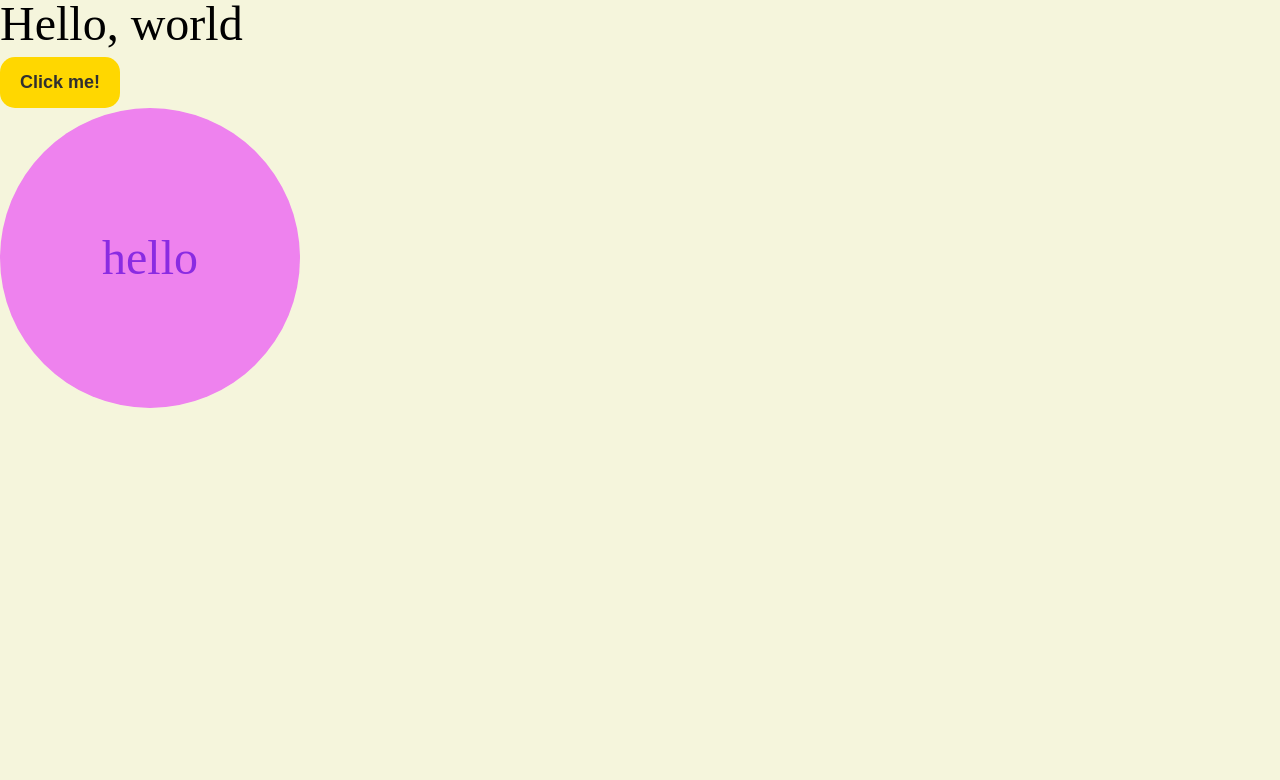
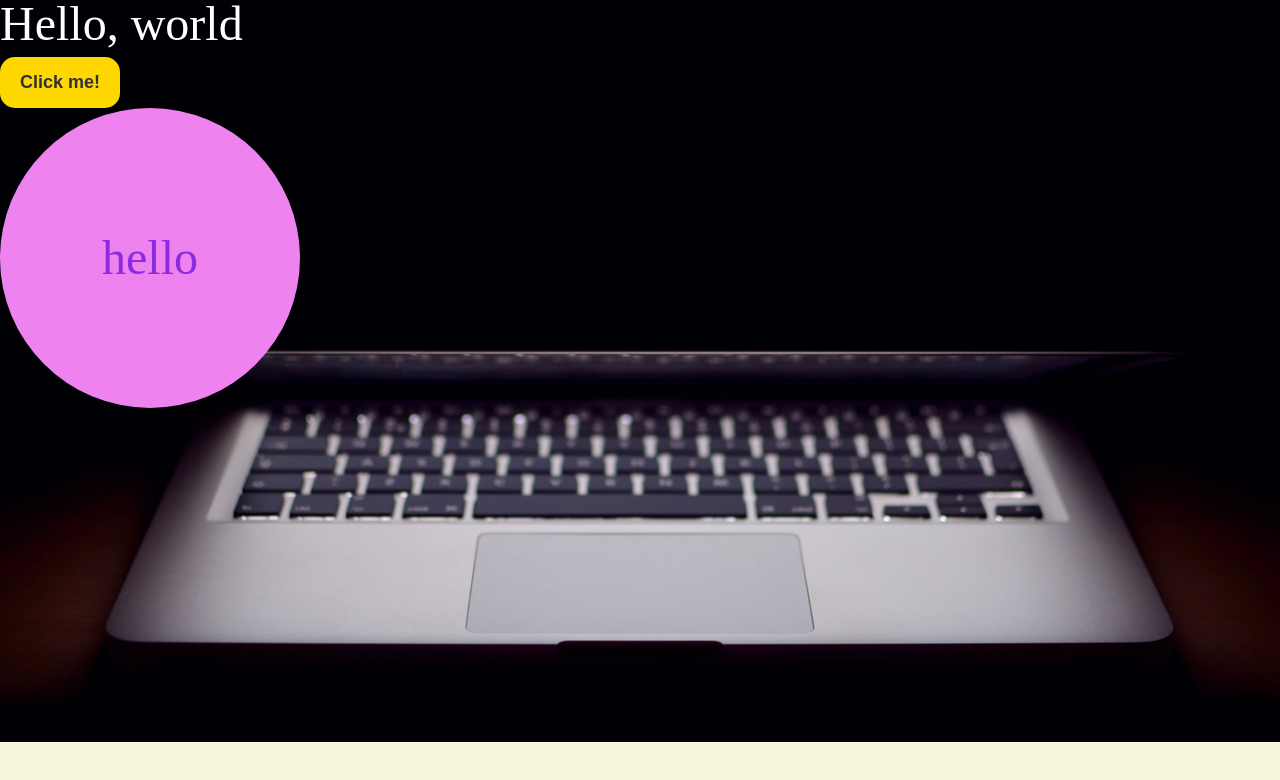
Before and after one commit to Misha77b/webpack-forkio, a website built with webpack: page src/index.html in a window 1280 px wide. Built offline with nearby package versions, Linux system fonts and the light colour scheme.

Commit message:
some more adding, but still working

```diff
--- a/src/index.js
+++ b/src/index.js
@@ -1,3 +1,3 @@
-import "./scripts/script.js";
 import "./index.html";
 import "./styles/styles.scss";
+import "./scripts/script.js";
--- a/src/styles/styles.scss
+++ b/src/styles/styles.scss
@@ -3,8 +3,12 @@
 @import "variables";
 
 body {
+  color: white;
   background-color: beige;
   font-size: 48px;
+  background-image: url(../images/header-back.png);
+  background-size: cover;
+  background-repeat: no-repeat;
 }
 
 button {
--- a/webpack.config.js
+++ b/webpack.config.js
@@ -32,8 +32,9 @@ const config = {
   },
   output: {
     path: path.resolve(__dirname, "dist"),
+    filename: "index.js",
+    assetModuleFilename: "images/[name][ext]",
     clean: true,
-    filename: "index.js",
   },
   //   for debugging source-map
   //   devtool: "source-map";
```
Also changed, not shown: src/images/Creative-blog.png (added), src/images/Logo.png (added), src/images/Logo.svg (added), src/images/TWN.png (added), src/images/W-logo.png (added), src/images/codepen.png (added), src/images/codrops.png (added), src/images/experiment.png (added), src/images/header-back.png (added), src/images/people-talk-back.png (added), src/images/pixel-buddha.png (added), src/images/power-tool.png (added), src/images/pricing-back.png (added), src/images/smashing.png (added), 2 more files.
